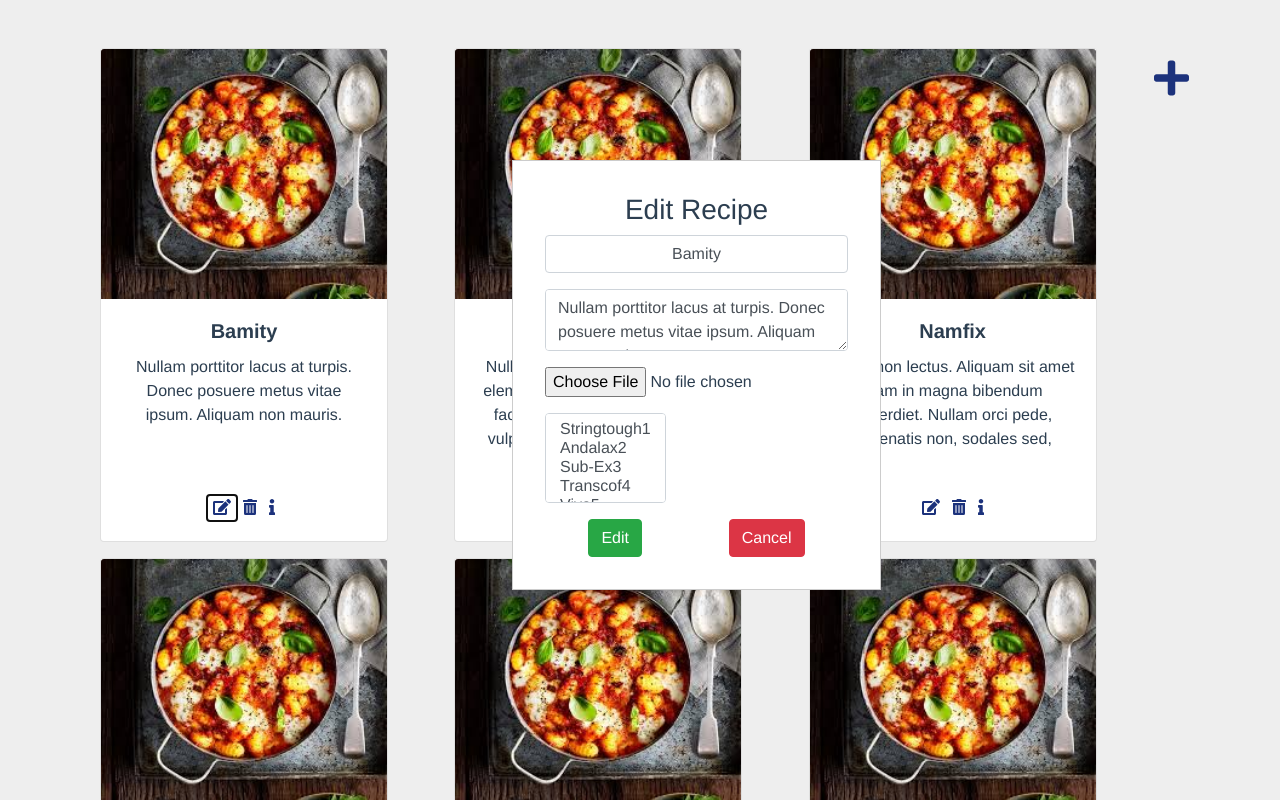
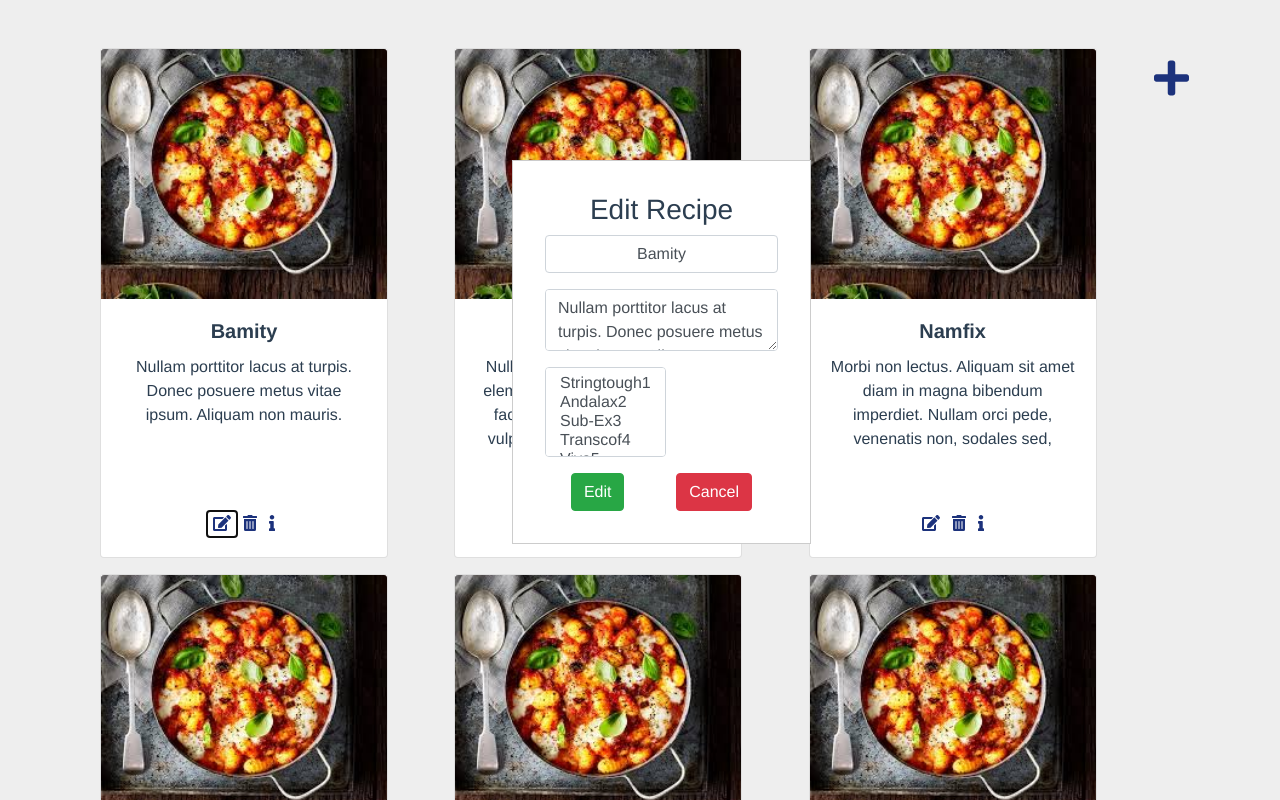
Before and after one commit to mohanadpro/shopping-list, a Vue app: page /recipe in a window 1280 px wide. Both pictures are taken after a click on the button 222 px from the left and 508 px from the top of the page. Shown: the top 800 px of the page. Built offline with nearby package versions, Linux system fonts and the light colour scheme.

Commit message:
work on edit recipe and delete recipe

```diff
--- a/src/store/recipe/recipe.js
+++ b/src/store/recipe/recipe.js
@@ -18,6 +18,7 @@ const getters = {
 
 const actions = {
   fetchRecipes({ commit }) {
+
     commit("setRecipes", recipes);
   },
   async changeIsCreateRecipeActive({ commit }, newState) {
@@ -40,7 +41,7 @@ const actions = {
     let deletedRecipe = state.recipes;
     for (var i = deletedRecipe.length - 1; i >= 0; i--) {
       if (deletedRecipe[i].id === id) {
-        deletedRecipe.splice(i, 1);
+           deletedRecipe.splice(i, 1);
       }
     }
     commit("setRecipes", deletedRecipe);
@@ -65,13 +66,35 @@ const actions = {
       return x.id;
     })
     .indexOf(addedIngredientVa.recipeId);
-    console.log(index);
     commit("addIngredientToRecipe",{addedIngredientVa,index});
   },
+  async editRecipe({commit},editedRecipe)
+  {
+
+        let updatedRecipes=state.recipes;
+        let index=updatedRecipes.map(function(x) {return x.id; }).indexOf(editedRecipe.id);
+        updatedRecipes[index].Name=editedRecipe.Name;
+        updatedRecipes[index].description=editedRecipe.description;
+        var counter=1;
+        updatedRecipes[index].ingredients.splice(0,updatedRecipes[index].ingredients.length);
+        while(updatedRecipes[index].ingredients.length<editedRecipe.ingredients.length)
+        {
+           let ingredient={Name:"",id:counter,quantity:0};
+          updatedRecipes[index].ingredients.push(ingredient);
+          counter++;
+        }
+        for(let i=0;i<editedRecipe.ingredients.length;i++)
+        {
+          updatedRecipes[index].ingredients[i].id=editedRecipe.ingredients[i].ingredient.quantity;
+          updatedRecipes[index].ingredients[i].Name=editedRecipe.ingredients[i].ingredient.Name;
+          updatedRecipes[index].ingredients[i].quantity=editedRecipe.ingredients[i].ingredient.quantity;
+        }
+        commit('setIngredient',updatedRecipes);
+  }
 };
 
 const mutations = {
-  setRecipes: (state, recipes) => (state.recipes = recipes),
+  setRecipes: (state, recipes) => {(state.recipes = recipes);},
   setIsCreateRecipeActive: (state, newState) =>
     (state.isCreateRecipeActive = newState),
   setIsDeleteRecipeActive: (state, newState) =>
@@ -87,9 +110,8 @@ const mutations = {
   },
   addIngredientToRecipe:(state,{addedIngredientVa,index})=>
   {
-      console.log(addedIngredientVa.addedIngredient);
         state.recipes[index].ingredients.push(addedIngredientVa.addedIngredient);
-        console.log(state.recipes[index]);
+
   }
 };
 
--- a/src/views/recipe/edit-recipe.vue
+++ b/src/views/recipe/edit-recipe.vue
@@ -21,9 +21,6 @@
                 v-model="recipe.description"
               />
             </div>
-            <div class="form-group">
-              <input type="file" @change="onFileImageChange" />
-            </div>
             <div class="ingredient">
               <div class="form-group">
                 <select
@@ -33,7 +30,7 @@
                 >
                   <option
                     v-for="checkedIngredient in checkedIngredients"
-                    :key="checkedIngredient.ingredient.id"
+                    :key="checkedIngredient.ingredient.id" :value="checkedIngredient"
                   >
                     {{ checkedIngredient.ingredient.Name }}{{ checkedIngredient.ingredient.quantity }}</option
                   >
@@ -59,10 +56,11 @@
 import { mapGetters, mapActions } from "vuex";
 
 export default {
-  name: "EditRecipe",
+  name: "EditRecipeComp",
   data: function() {
     return {
       recipe: {
+        id:0,
         Name: "",
         description: "",
         image: "",
@@ -77,23 +75,21 @@ export default {
         },
         state: false,
       },
+
     };
   },
   props: ["editedRecipe"],
   methods: {
-    ...mapActions(["fetchIngredient", "changeIsEditRecipeActive"]),
+    ...mapActions(["fetchIngredient", "changeIsEditRecipeActive","editRecipe"]),
     EditRecipe() {
-      this.changeIsEditIngredientActive(false);
-    },
-    onFileImageChange(e) {
-      var files = e.target.files || e.dataTransfer.files;
-      if (!files.length) return;
-      this.recipe.image = files[0].name;
+       this.editRecipe(this.recipe);
+      this.changeIsEditRecipeActive(false);
     },
     onClickCancel() {
       this.changeIsEditRecipeActive(false);
     },
   },
+
   mounted() {
     this.fetchIngredient();
   for(let i=0;i<this.getIngredient.length;i++)
@@ -115,19 +111,12 @@ export default {
           break;
         }
     }
-    // console.log(this.checkedIngredients);
-    // for (let i = 0; i < this.checkedIngredients.length; i++) {
-    //   // console.log('Hello');
-    //   // console.log(this.checkedIngredients);
-    //   console.log(
-    //     this.checkedIngredients[i].ingredient.Name +
-    //       "  " +
-    //       this.checkedIngredients[i].state
-    //   );
-    // }
   },
   beforeMount() {
-    this.recipe = this.editedRecipe;
+    this.recipe.Name = this.editedRecipe.Name;
+    this.recipe.id = this.editedRecipe.id;
+    this.recipe.description = this.editedRecipe.description;
+    console.log(this.recipe,"before mounted");
   },
   computed: mapGetters(["getIngredient"]),
 };
--- a/src/views/recipe/list-recipe/list-recipe.vue
+++ b/src/views/recipe/list-recipe/list-recipe.vue
@@ -1,17 +1,16 @@
 <template>
   <div>
-    <div class="ingrendient-list">
+    <div class="ingrendient-list" v-if="isForceUpdate">
       <div class="container mt-5">
         <button class="float-right increase-font" @click="onClickAddRecipe">
           <font-awesome-icon icon="plus" />
         </button>
-        <div class="row">
-          <div class="col-md-4" v-for="recipe in getRecipes" :key="recipe.id">
+        <div class="row" >
+          <div class="col-md-4"  v-for="recipe in recipeWithStates" :key="recipe.recipe.id">
             <div class="card" style="width: 18rem;">
               <div
-                click="addIsFlippedClass"
                 class="container-image-gredients"
-                :style='{"transform":(isFlipped?"rotateY(180deg)":"rotateY(180deg)")}'
+                :style='{"transform":(recipe.state?"rotateY(180deg)":null)}'
               >
                 <div class="card-image">
                   <img
@@ -21,13 +20,14 @@
                   />
                 </div>
                 <div class="card-gredient">
-                    <button @click="onClickAddIngredientToRecipe(recipe.id)" >
+                    <button @click="onClickAddIngredientToRecipe(recipe.recipe.id)" >
                           <font-awesome-icon icon="plus" class="increase-font"/>
                     </button>
                   <ul
                     class="list-group list-group-flush"
-                    v-for="ingredient in recipe.ingredients"
-                    :key="ingredient.Name"
+                    v-for="ingredient in recipe.recipe.ingredients"
+                    :value="ingredient"
+                    :key="ingredient.id"
                   >
                     <li class="list-group-item">
                       <div class="actions">
@@ -36,7 +36,7 @@
                         </div>
                         <button
                           @click="
-                            onClickDeleteIngredient(recipe.id,ingredient.id)
+                            onClickDeleteIngredient(recipe.recipe.id,ingredient.id)
                           "
                         >
                           <font-awesome-icon icon="trash-alt" />
@@ -48,19 +48,20 @@
               </div>
               <div class="card-body">
                 <h5 class="card-title">
-                  <b>{{ recipe.Name }}</b>
+                  <b>{{ recipe.recipe.Name }}</b>
                 </h5>
-                <p class="card-text card-paragraph">{{ recipe.description }}</p>
+                <p class="card-text card-paragraph">{{ recipe.recipe.description }}</p>
+                <div v-for="recipe in getRecipes" :key="recipe.id"></div>
               </div>
 
               <div class="card-body">
-                <button @click="onClickEditRecipe(recipe)">
+                <button @click="onClickEditRecipe(recipe.recipe)">
                   <font-awesome-icon icon="edit" />
                 </button>
-                <button @click="onClickDeleteRecipe(recipe)">
+                <button @click="onClickDeleteRecipe(recipe.recipe)">
                   <font-awesome-icon icon="trash-alt" />
                 </button>
-                <button @click="addIsFlippedClass(recipe.Name)">
+                <button @click="chageStateOfRecipe(recipe.recipe)">
                   <font-awesome-icon icon="info" />
                 </button>
               </div>
@@ -87,7 +88,10 @@ export default {
   name: "ListRecipe",
   data: function() {
     return {
-      isFlipped: false,
+      isForceUpdate:true,
+      recipeWithState:{recipe:{id:0,Name:'',description:"",ingredients:[]},state:false},
+      recipeWithStates:[]
+      ,
       recipe: {
         Name: "",
         id: 0
@@ -119,8 +123,15 @@ export default {
       this.deletedIngredient.idIngredient=idIngredient;
       this.deleteIngredientInRecipeAction(this.deletedIngredient);
     },
-    addIsFlippedClass() {
-      this.isFlipped = !this.isFlipped;
+    chageStateOfRecipe(recipe) {
+      let index = this.recipeWithStates
+      .map(function(x) {
+        return x.recipe.id;
+      })
+      .indexOf(recipe.id);
+      this.isForceUpdate=false;
+      this.isForceUpdate=true;
+      this.recipeWithStates[index].state=!this.recipeWithStates[index].state;
     },
     onClickAddIngredientToRecipe(id)
     {
@@ -131,16 +142,26 @@ export default {
       this.changeIsCreateRecipeActive(true);
     },
     onClickDeleteRecipe(recipeTemp) {
+
       this.recipe = recipeTemp;
       this.changeIsDeleteRecipeActive(true);
     },
     onClickEditRecipe(recipeTemp) {
       for (let i = 0; i < recipeTemp.ingredients.length; i++) {
         this.editedRecipe.ingredients[i] = recipeTemp.ingredients[i];
-        // console.log(recipeTemp.ingredients[i]);
       }
       this.editedRecipe = recipeTemp;
       this.changeIsEditRecipeActive(true);
+    }
+  },
+  beforeMount(){
+    console.log('done');
+    for(let i=0;i<this.getRecipes.length;i++)
+    {
+      this.recipeWithState.recipe=this.getRecipes[i]
+      this.recipeWithState.state=false;
+      this.recipeWithStates.push(this.recipeWithState);
+      this.recipeWithState={}
     }
   },
   computed: mapGetters([
@@ -150,11 +171,32 @@ export default {
     "getIsEditRecipeActive",
     "getIsAddIngredientActive"
   ]),
+  updated(){
+    console.log(this.recipeWithStates)
+    if(this.getRecipes.length!=this.recipeWithStates.length)
+    {
+      this.recipeWithStates=[];
+            for(let i=0;i<this.getRecipes.length;i++)
+            {
+              this.recipeWithState.recipe=this.getRecipes[i]
+              this.recipeWithState.state=false;
+              this.recipeWithStates.push(this.recipeWithState);
+              this.recipeWithState={}
+            }
+    }
+
+  },
   created() {
     this.fetchRecipes();
+
+  },
+  mounted(){
+      this.isForceUpdate=false;
+      this.isForceUpdate=true;
   }
 };
 </script>
 <style lang="scss" scoped>
 @import "./list-recipe.scss";
 </style>
+e
```
